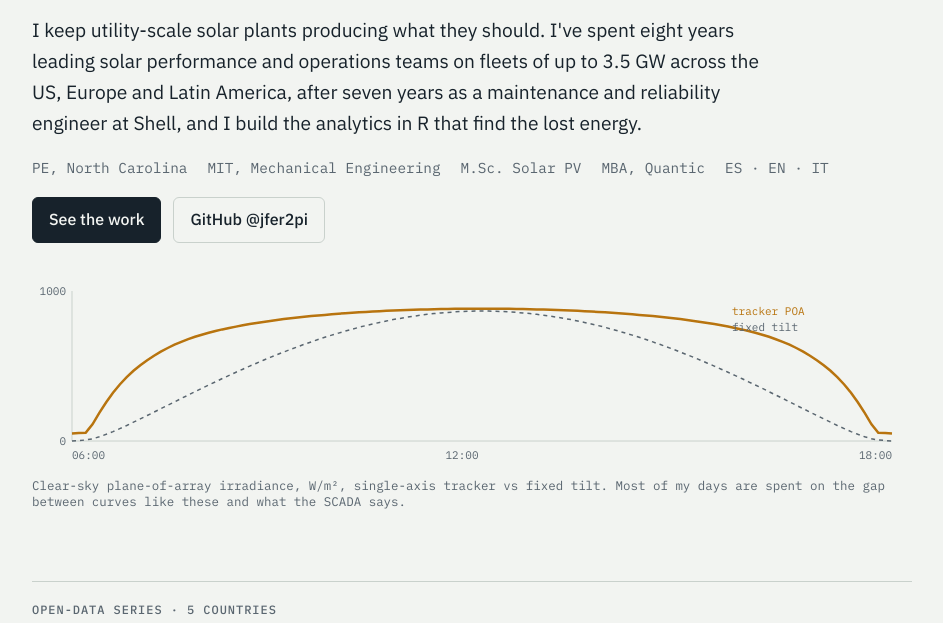
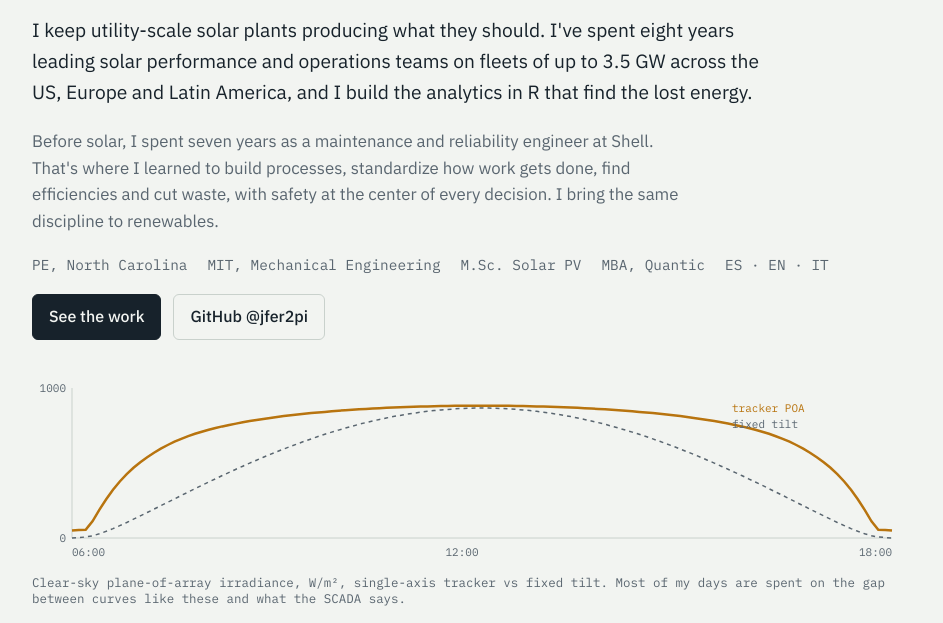
Before and after one commit to jfer2pi/jfer2pi.github.io, a plain HTML site: page index.html in a window 1280 px wide. Shown: the part 163-786 px from the top of the page, without its empty margins (168-1111 px from the left). Drawn offline with nearby package versions, Linux system fonts and the light colour scheme.

Commit message:
Add oil and gas background to the intro
Co-Authored-By: Claude Opus 5.5 <noreply@anthropic.com>
Claude-Session: https://claude.ai/code/session_01FBrKErCtjaSe9m8Voddb29

```diff
--- a/index.html
+++ b/index.html
@@ -53,6 +53,7 @@ p { margin: 0; max-width: 65ch; }
 /* hero */
 header { display: grid; gap: 20px; }
 .lede { font-size: 1.2rem; color: var(--ink); }
+.lede-2 { font-size: 1.05rem; color: var(--muted); }
 .facts { display: flex; flex-wrap: wrap; gap: 8px 20px; font: 0.9rem var(--mono); color: var(--muted); }
 .links { display: flex; flex-wrap: wrap; gap: 12px; }
 .btn { display: inline-block; padding: 9px 16px; border: 1px solid var(--rule); border-radius: 6px; color: var(--ink); text-decoration: none; font-weight: 500; }
@@ -112,7 +113,8 @@ footer { color: var(--muted); font-size: 0.85rem; border-top: 1px solid var(--ru
 <header>
   <span class="label">Solar PV performance engineering · Madrid</span>
   <h1>Fernando Rodríguez Alvarado</h1>
-  <p class="lede">I keep utility-scale solar plants producing what they should. I've spent eight years leading solar performance and operations teams on fleets of up to 3.5 GW across the US, Europe and Latin America, after seven years as a maintenance and reliability engineer at Shell, and I build the analytics in R that find the lost energy.</p>
+  <p class="lede">I keep utility-scale solar plants producing what they should. I've spent eight years leading solar performance and operations teams on fleets of up to 3.5 GW across the US, Europe and Latin America, and I build the analytics in R that find the lost energy.</p>
+  <p class="lede-2">Before solar, I spent seven years as a maintenance and reliability engineer at Shell. That's where I learned to build processes, standardize how work gets done, find efficiencies and cut waste, with safety at the center of every decision. I bring the same discipline to renewables.</p>
   <div class="facts">
     <span>PE, North Carolina</span><span>MIT, Mechanical Engineering</span><span>M.Sc. Solar PV</span><span>MBA, Quantic</span><span>ES · EN · IT</span>
   </div>
```
